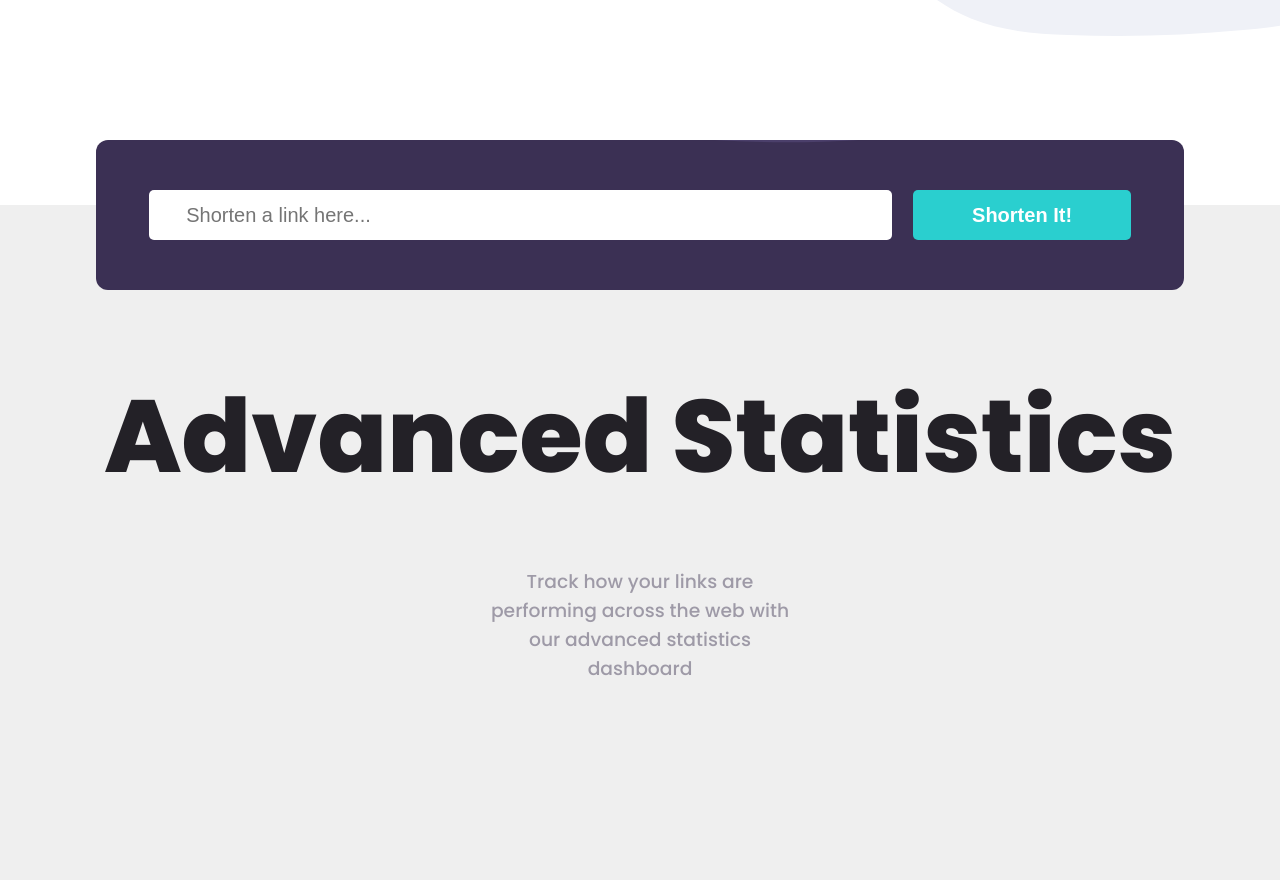
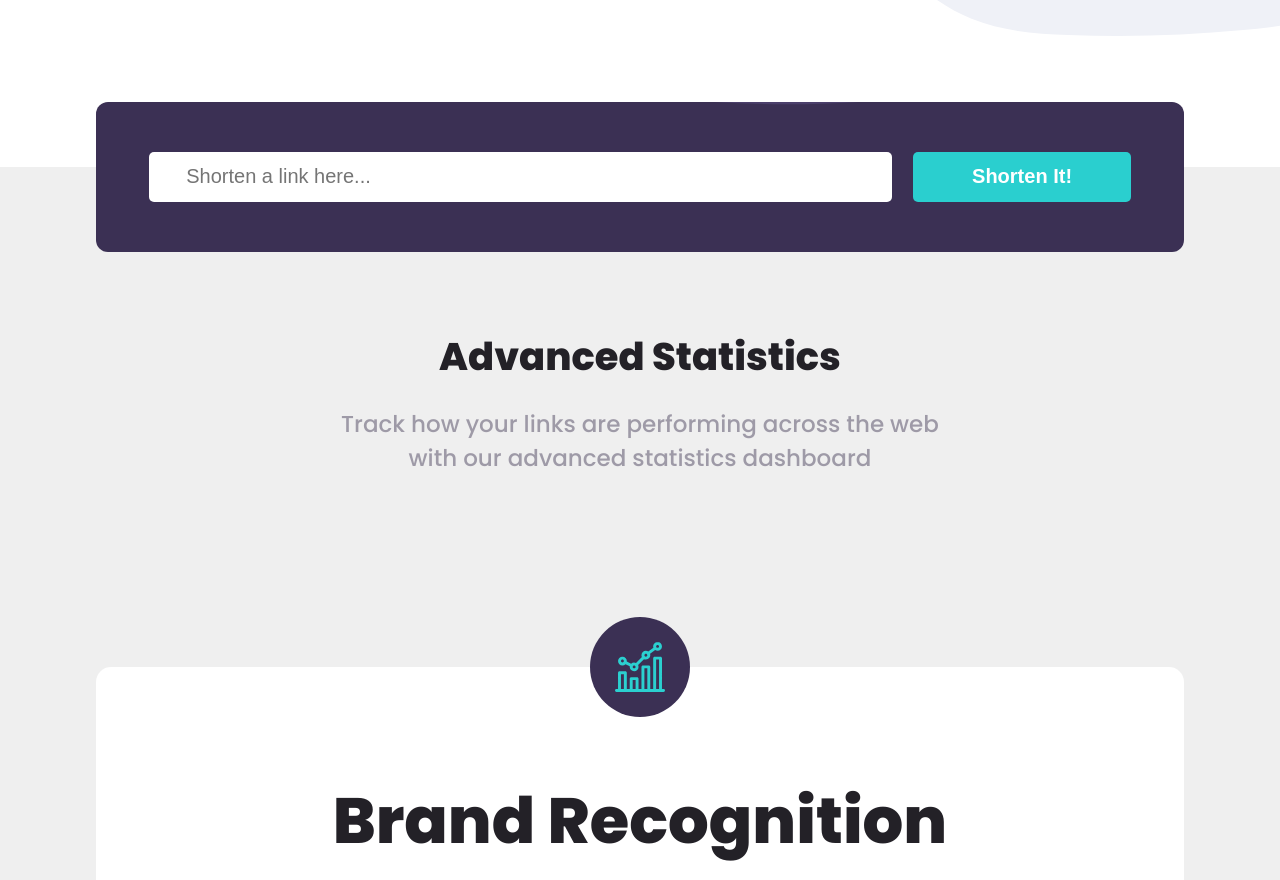
Before and after one commit to darianhang/url-shortener, a React (Create React App) app: page / in a window 1280 px wide. Shown: the part 583-1463 px from the top of the page. Built offline with nearby package versions, Linux system fonts and the light colour scheme.

Commit message:
Desktop modifications

```diff
--- a/src/components/info-body.js
+++ b/src/components/info-body.js
@@ -16,6 +16,9 @@ const Header = styled.h2`
     font-size: 8vw;
     color: hsl(260, 8%, 14%);
     margin: 0 0 0 0;
+    @media screen and (min-width: 600px) {
+        font-size: 3vw;
+}
 `
 
 const SubHeader = styled.h3`
@@ -23,7 +26,12 @@ const SubHeader = styled.h3`
     font-weight: 500;
     width: 320px;
     margin: 5% auto 15% auto;
-    color: hsl(257, 7%, 63%)
+    color: hsl(257, 7%, 63%);
+    @media screen and (min-width: 600px) {
+        font-size: 1.8vw;
+        margin: 2% auto 0 auto;
+        width: 50%;
+}
 `
 
 export default function InfoBody() {
--- a/src/components/shortener.js
+++ b/src/components/shortener.js
@@ -17,7 +17,7 @@ const Wrapper = styled.div`
     background-size: cover;
 
     @media screen and (min-width: 600px) {
-        margin: 5% auto 5% auto;
+        margin: 2% auto 5% auto;
         height: 150px;
         flex-direction: row;
         align-items: center;
```
